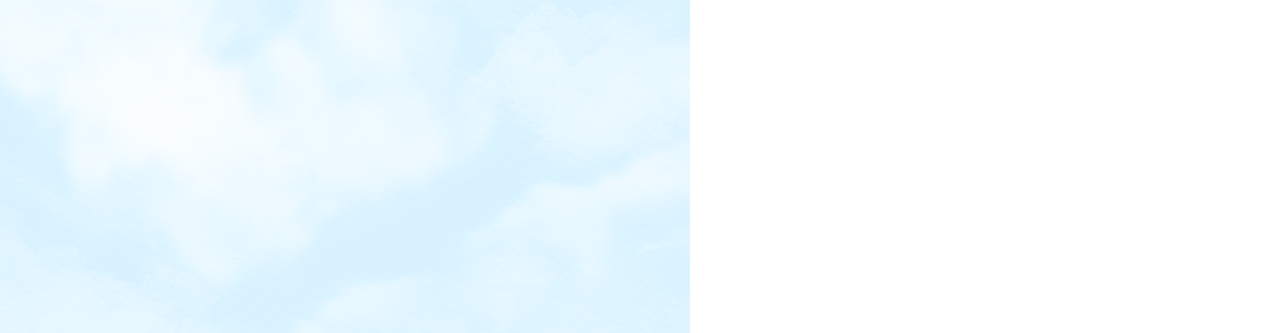
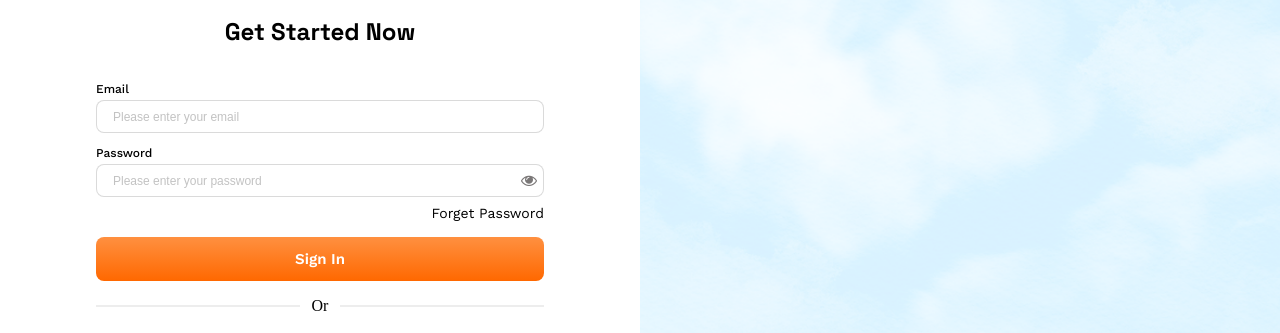
Before and after one commit to deeygitalstudio/DasolaSignin, a plain HTML site: page index.html in a window 1280 px wide. Shown: the part 80-413 px from the top of the page. Drawn offline with nearby package versions, Linux system fonts and the light colour scheme.

Commit message:
Update index.html

```diff
--- a/index.html
+++ b/index.html
@@ -11,7 +11,7 @@
     <div>
 
         <img src="./image/logo.png" class="logo" alt="">
-        <img src="./image/frame.png" class="" alt="">
+
 
     <div class="parent">
     <div class="first">
```
